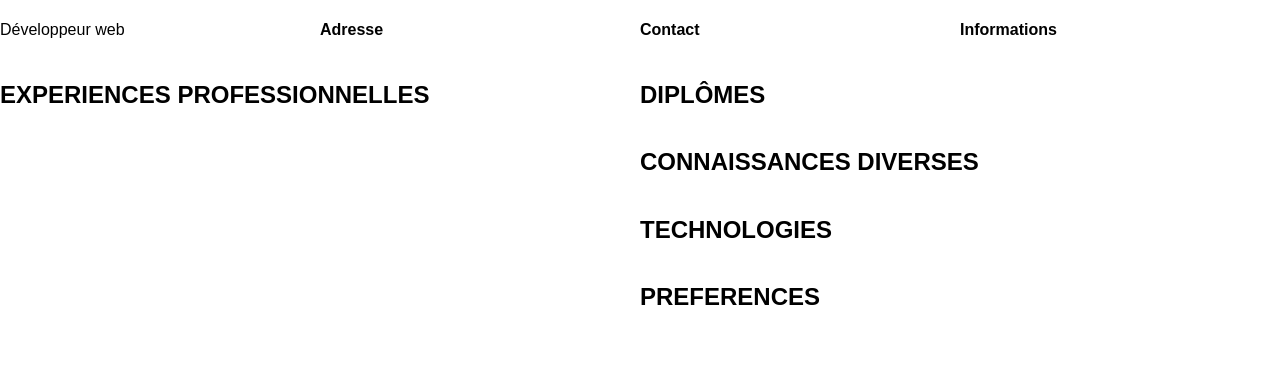
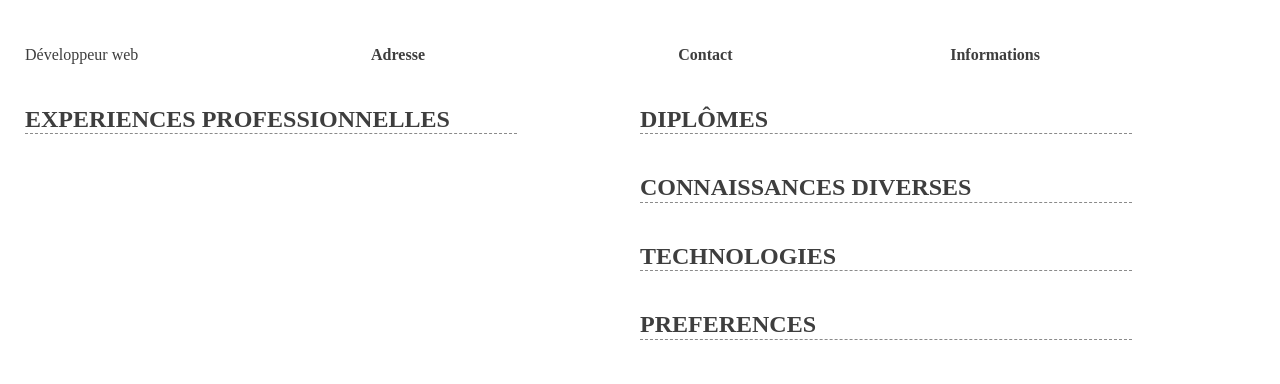
Before and after one commit to KernelPan1k/cv_generator, a Django app: template templates/cv/index.html in a window 1280 px wide. Shown: the top 384 px of the page. Run offline with Django 3.2, Linux system fonts and the light colour scheme; the template is opened without the code that fills it, so the values that code supplies are empty; some libraries are stand-ins or nearby versions.

Commit message:
create style.css

```diff
--- /dev/null
+++ b/static/cv/css/style.css
@@ -0,0 +1,43 @@
+@charset "UTF-8";
+/* line 6, ../scss/style.scss */
+body {
+  font-size: 1em;
+  padding: 25px;
+}
+/* line 10, ../scss/style.scss */
+body * {
+  color: #3e3e3e;
+  box-sizing: border-box;
+  font-family: Cantarell;
+}
+
+/* line 17, ../scss/style.scss */
+h1 {
+  margin-bottom: 0;
+}
+
+/* line 21, ../scss/style.scss */
+h2 {
+  width: 80%;
+  border-bottom: 1px dashed #8b8b8b;
+}
+
+/* line 26, ../scss/style.scss */
+li {
+  list-style: none;
+}
+/* line 28, ../scss/style.scss */
+li:before {
+  content: " ۔ ";
+}
+
+/* line 34, ../scss/style.scss */
+.user-info h4 {
+  text-align: right;
+  padding-right: 10px;
+}
+/* line 39, ../scss/style.scss */
+.user-info .data {
+  padding-left: 10px;
+  border-left: 1px solid #8b8b8b;
+}
--- /dev/null
+++ b/static/cv/scss/style.scss
@@ -0,0 +1,43 @@
+$base: #3e3e3e;
+$light: lighten($base, 30%);
+$padding-big: 25px;
+$padding-small: 10px;
+
+body {
+  font-size: 1em;
+  padding: $padding-big;
+
+  * {
+    color: $base;
+    box-sizing: border-box;
+    font-family: Cantarell
+  }
+}
+
+h1 {
+  margin-bottom: 0;
+}
+
+h2 {
+  width: 80%;
+  border-bottom: 1px dashed $light;
+}
+
+li {
+  list-style: none;
+  &:before {
+    content: " ۔ ";
+  }
+}
+
+.user-info {
+  h4 {
+    text-align: right;
+    padding-right: $padding-small;
+  }
+
+  .data {
+    padding-left: $padding-small;
+    border-left: 1px solid $light;
+  }
+}
--- a/templates/cv/index.html
+++ b/templates/cv/index.html
@@ -1,3 +1,4 @@
+{% load static %}
 <!DOCTYPE html>
 <html lang="en">
 <head>
@@ -6,6 +7,7 @@
     <link rel="stylesheet" href="https://unpkg.com/purecss@1.0.1/build/pure-min.css"
           integrity="sha384-oAOxQR6DkCoMliIh8yFnu25d7Eq/PHS21PClpwjOTeU2jRSq11vu66rf90/cZr47"
           crossorigin="anonymous">
+    <link rel="stylesheet" href="{% static "cv/css/style.css" %}">
 </head>
 <body>
 <div class="pure-g">
@@ -14,32 +16,38 @@
         <span>Développeur web</span>
     </div>
     <div class="pure-u-1-4">
-        <div class="pure-g">
-            <div class="pure-u-1-3 right-separator">
+        <div class="pure-g user-info">
+            <div class="pure-u-1-3">
                 <h4>Adresse</h4>
             </div>
             <div class="pure-u-2-3">
+                <div class="data">
                     {{ obj.address | safe }}
                 </div>
             </div>
         </div>
+    </div>
     <div class="pure-u-1-4">
-        <div class="pure-g">
-            <div class="pure-u-1-3 right-separator">
+        <div class="pure-g user-info">
+            <div class="pure-u-1-3">
                 <h4>Contact</h4>
             </div>
             <div class="pure-u-2-3">
+                <div class="data">
                     {{ obj.contact | safe }}
                 </div>
             </div>
         </div>
+    </div>
     <div class="pure-u-1-4">
-        <div class="pure-g">
-            <div class="pure-u-1-3 right-separator">
+        <div class="pure-g user-info">
+            <div class="pure-u-1-3">
                 <h4>Informations</h4>
             </div>
             <div class="pure-u-2-3">
+                <div class="data">
                     {{ obj.information | safe }}
+                </div>
             </div>
         </div>
     </div>
@@ -66,7 +74,9 @@
 
                 {% for grade in obj.grade_set.all %}
                     {{ grade.year }}
+                    <br>
                     {{ grade.title }}
+                    <br>
                     {{ grade.sub_title }}
                     <hr>
                 {% endfor %}
@@ -82,20 +92,31 @@
             <div class="pure-u-1-1">
                 <h2>TECHNOLOGIES</h2>
 
+                <div class="pure-g">
                     {% for technology in obj.technology_set.all %}
-                    {#TODO#}
-                    techno ... {{ forloop.counter }}
+                        <div class="pure-u-1-2">
+                            {{ technology.title }}
+                            <div>
+                                {% for i in '0123456789'|make_list %}
+                                    <span class="bullet {% if technology.force >= forloop.counter %}bullet-dark{% endif %}">.</span>
                                 {% endfor %}
+                            </div>
+                        </div>
+                    {% endfor %}
+                </div>
 
             </div>
 
             <div class="pure-u-1-1">
                 <h2>PREFERENCES</h2>
 
+                <div class="pure-g">
                     {% for preference in obj.preference_set.all %}
-                    {#TODO#}
-                    pref ... {{ forloop.counter }}
+                        <div class="pure-u-1-{{ obj.preference_set.all | length }} pref-{{ preference.force }}">
+                            {{ preference.title }}
+                        </div>
                     {% endfor %}
+                </div>
             </div>
         </div>
     </div>
```
Also changed, not shown: 2 other files. Lines whose indentation alone changed are shown as unchanged.
